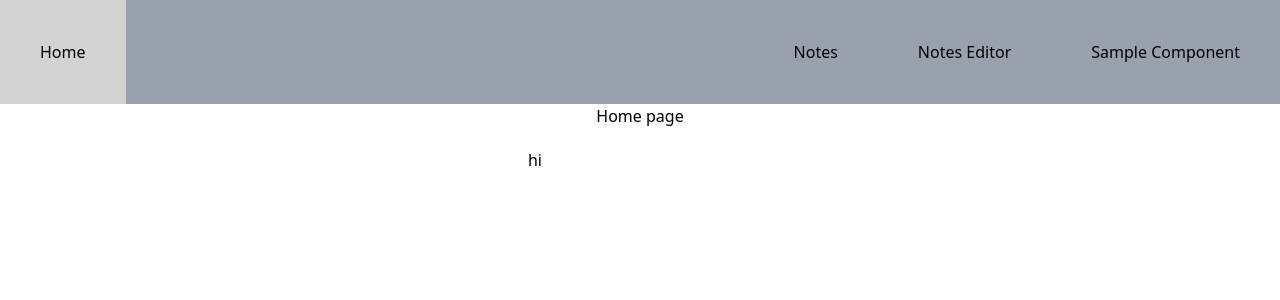
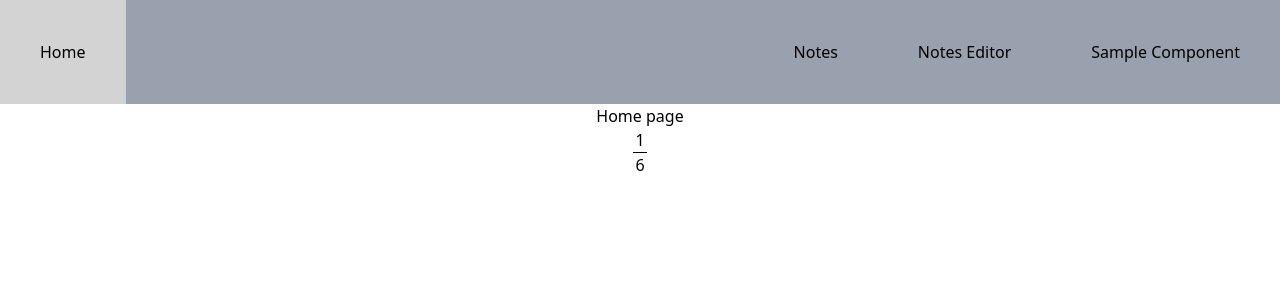
Before and after one commit to youssefgaballa/Chess-App, a React (Vite) app in the folder client/: page / in a window 1280 px wide. Shown: the top 300 px of the page. Built offline with nearby package versions, Linux system fonts and the light colour scheme.

Commit message:
feat: allowed nesting of fractions but can't position them

```diff
--- a/client/src/App.css
+++ b/client/src/App.css
@@ -28,6 +28,29 @@ svg {
 
 .numerator {
     display: inline-block;
-    min-width: 50px;
-    border-width: 1px;
+    min-width: 20px;
+    min-height:20px;
+    /*border-width: 1px;*/
+
+        /*background-color: lightgray;*/
+
 }
+
+.fraction {
+    display: inline-block;
+    text-align: center;
+}
+
+.fraction,
+.top,
+.bottom,
+.middle {
+    padding-left: 2px;
+    padding-right: 2px;
+    position: relative;
+}
+
+.bottom {
+    border-top: 1px solid black;
+    display: block;
+}
--- a/client/src/components/Home.tsx
+++ b/client/src/components/Home.tsx
@@ -14,13 +14,10 @@ export function Home() {
             <div className="text-center">
                 Home page
                 <br/>
-                <svg width='300' height='300'>
-                    <foreignObject x="20" y="20" width="50" height="50">
-                        <div contentEditable='true'>
-                            hi
-                        </div>
-                    </foreignObject>
-                </svg>
+                <span className="fraction">
+                    <span className="top">1</span>
+                    <span className="bottom">6</span>
+                </span>
             </div>
         </>
     )
--- a/client/src/components/Math-SVG/Fraction.tsx
+++ b/client/src/components/Math-SVG/Fraction.tsx
@@ -6,17 +6,13 @@ export const Fraction = () => {
     //const svgRef = useRef<SVGSVGElement>(null);
     const numRef = useRef<HTMLDivElement>(null);
     const denomRef = useRef<HTMLDivElement>(null);
+    const [equations, setEquations] = useState<string[]>([]);
+
 
     const [width, setWidth] = useState<string>("");
     const [height, setHeight] = useState<string>("");
 
-    //In progress
-    // const parseMath = (math: string) => {
-    //     console.log("math.charAt(0) = " + math.charAt(0));
-    //     if (math.charAt(0) == '\\') {
-    //         return svgRender('fraction');
-    //     }
-    // }
+
 
     useEffect(() => {
         if ((numRef.current?.clientWidth.toString()) && (numRef.current?.clientHeight.toString())
@@ -28,11 +24,28 @@ export const Fraction = () => {
             //console.log("width: " + width);
             // console.log("height" + height);
         }
+        //document.addEventListener('click', documentClickListener);
 
+        // return () => {
+        //     document.removeEventListener('click', documentClickListener);
+        // }
     },[])
 
-    const onKeyDown = () => {
+    // const documentClickListener = (event: Event) => {
+    //     //todo: remove the background color from all fractions
+    // }
+
+    const onKeyDown = (event: KeyboardEvent) => {
         //console.log("onKeyDown");
+        switch (event.key){
+            case ('/'): {
+                console.log("case(/):");
+                setEquations((prev) => prev.concat('frac'))
+
+                break;
+            }
+
+        }
         if ((numRef.current?.clientWidth.toString()) && (numRef.current?.clientHeight.toString())
             && (denomRef.current?.clientWidth.toString()) && (denomRef.current?.clientHeight.toString())) {
             const maxWidth = (Math.max(numRef.current?.clientWidth, denomRef.current?.clientWidth)).toString();
@@ -43,28 +56,29 @@ export const Fraction = () => {
             // console.log("height" + height);
         }
     }
-    //<text x='10' y='15'>{num}</text>
-    //            <foreignObject height='20' width='20' x='5' y='20'> <div contentEditable='true' className='editable'></div></foreignObject>
-    //{num && <Fraction num={false} denom = {false}/>}<
-        // < svg style = {{ display: 'inline' }} ref = { svgRef } >
-        //         <foreignObject height='50%' width='100%' x='0%' y='0%'> <div contentEditable='true' className=''>{num}</div></foreignObject>
 
-        //     <line x1='0%' x2='100%' y1='50%' y2='50%' stroke='black' />
-        //     <foreignObject height='50%' width='100%' x='0%' y='50%'> <div contentEditable='true' className=''>{denom}</div></foreignObject>
+    const onClick = (event: Event) => {
+        const target = event.target as HTMLDivElement;
+        target.style.backgroundColor = 'lightgray';
 
 
-        //     </svg >
+    }
+
+    //{num && <Fraction num={false} denom = {false}/>}<
 
     return (
         <>
             <svg width={width} height={height}>
                 <foreignObject height='50%' width='100%' x='0%' y='0%' overflow='visible'>
-                    <div ref={numRef} contentEditable='true' className='numerator'  onKeyDown={onKeyDown}></div>
+                    <div ref={numRef} contentEditable='true' className='numerator' onClick = {onClick} onKeyDown={onKeyDown}>
+                        {equations.map(() => <Fraction />
+                    )}
+                    </div>
                 </foreignObject>
 
                 <line x1='0%' x2='100%' y1='50%' y2='50%' stroke='black' />
                 <foreignObject height='50%' width='100%' x='0%' y='50%'>
-                    <div ref={denomRef} contentEditable='true' className='numerator' onKeyDown={onKeyDown}></div>
+                    <div ref={denomRef} contentEditable='true' className='numerator' onClick={onClick}  onKeyDown={onKeyDown}></div>
                 </foreignObject>
 
             </svg>
--- a/client/src/components/NotesEditor.tsx
+++ b/client/src/components/NotesEditor.tsx
@@ -42,7 +42,7 @@ export const NotesEditor = () => {
 
              Output: <br/>
             <div ref = {outputRef}>
-                    {equations.map((eqn, index) => <Fraction key={index} isNumerator={true} level={1}/>
+                    {equations.map(() => <Fraction />
                 )}
              </div>
         </div>
```
Also changed, not shown: client/src/util/MathFunctions.tsx (+8 -0 lines).
